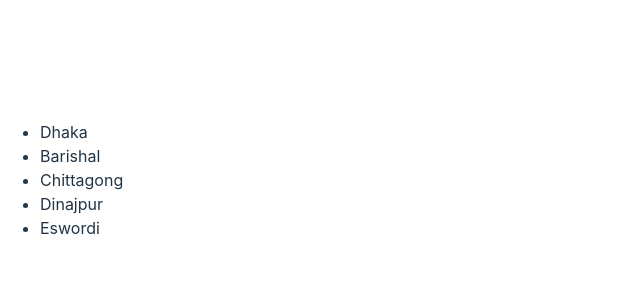
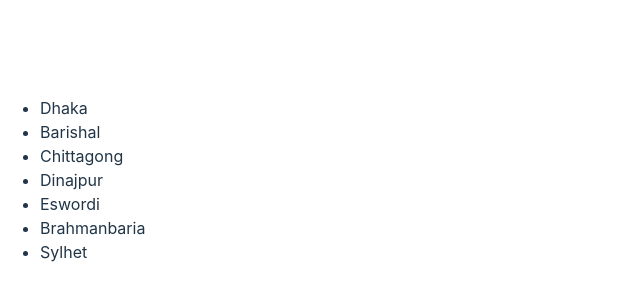
Before and after one commit to siraajul/reactbasics, a React (Vite) app: page / in a window 1280 px wide. Shown: the part 220-520 px from the top of the page, without its empty margins (0-640 px from the left). Built offline with nearby package versions, Linux system fonts and the light colour scheme.

Commit message:
Data Update

```diff
--- a/src/App.jsx
+++ b/src/App.jsx
@@ -7,7 +7,15 @@ import ContactForm from "./components/ContactForm";
 import Footer from "./components/Footer";
 
 const App = () => {
-  let city = ["Dhaka", "Barishal", "Chittagong", "Dinajpur", "Eswordi"];
+  let city = [
+    "Dhaka",
+    "Barishal",
+    "Chittagong",
+    "Dinajpur",
+    "Eswordi",
+    "Brahmanbaria",
+    "Sylhet",
+  ];
 
   return (
     <div>
```
